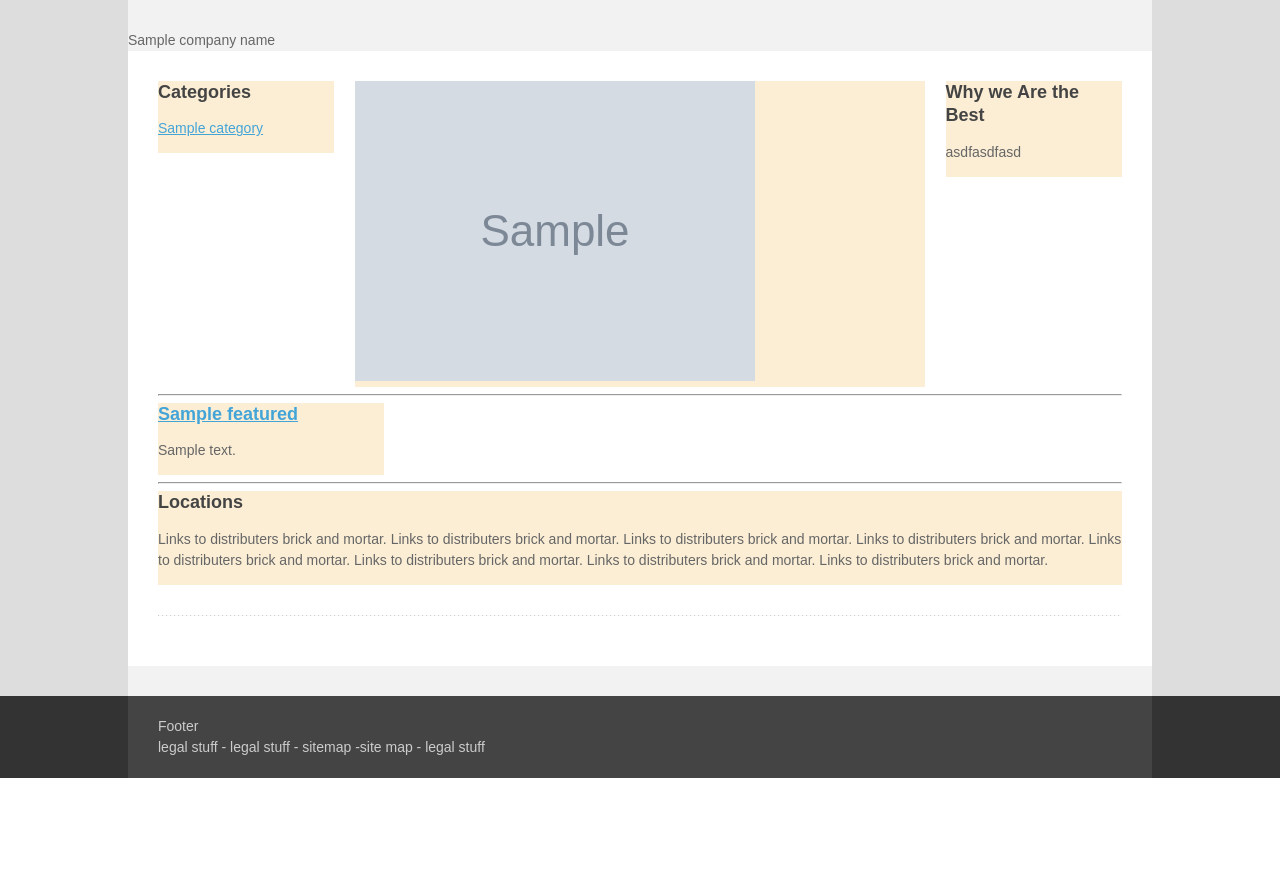
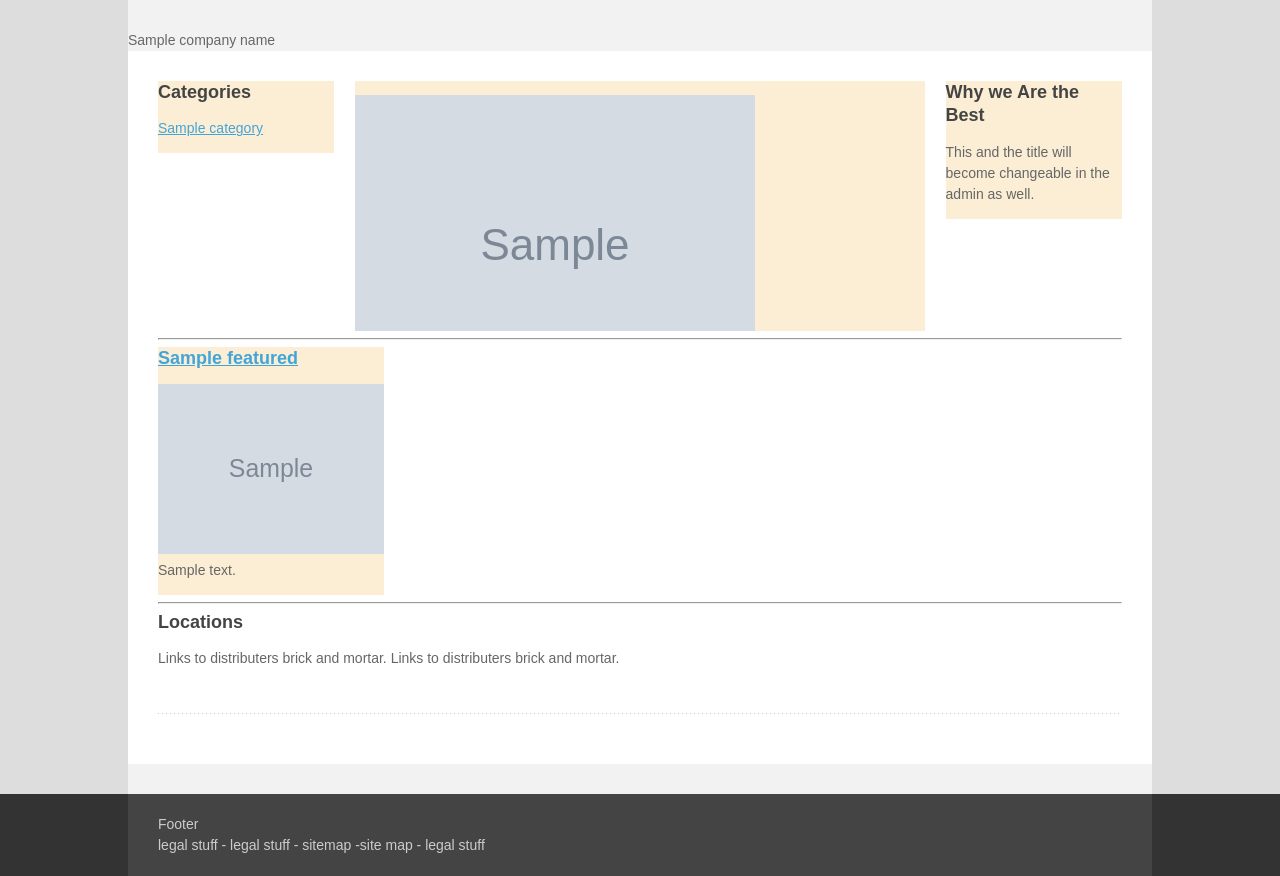
Before and after one commit to kailIII/django-storefront, a Django app: template storefront/templates/storefront/home.html in a window 1280 px wide. Shown: the part 61-937 px from the top of the page. Before the commit the page ends 839 px from the top, so only its background shows below. Run offline with Django 3.2, Linux system fonts and the light colour scheme; the template is opened without the code that fills it: most values are stand-ins (such as "Sample title", 1, 10 or a date in 2020); grey boxes marked "Sample" are stand-in pictures; some libraries are stand-ins or nearby versions.

Commit message:
Banner Fix

```diff
--- /dev/null
+++ b/storefront/static/storefront/css/custom.css
@@ -0,0 +1,3 @@
+.slide {
+  position:absolute;
+}
--- a/storefront/templates/storefront/base_generic.html
+++ b/storefront/templates/storefront/base_generic.html
@@ -11,7 +11,14 @@
 	<script src="http://html5shiv.googlecode.com/svn/trunk/html5.js"></script>
 	<script src="{{ STATIC_URL }}storefront/js/mediaqueries.js"></script>
 	<![endif]-->
-	<script>document.documentElement.className = document.documentElement.className.replace("no-js","js");</script>
+	<script>document.documentElement.className = document.documentElement.className.replace("no-js","js");
+	</script>
+
+{% block javascripts %}
+{% endblock javascripts %}
+
+{% block extra-style %}
+{% endblock extra-style %}
 </head>
 
 <body>
--- a/storefront/templates/storefront/home.html
+++ b/storefront/templates/storefront/home.html
@@ -1,4 +1,49 @@
 {% extends "storefront/base_generic.html" %}
+
+{% block javascripts %}
+
+<script src="//ajax.googleapis.com/ajax/libs/jquery/1.8.3/jquery.min.js"></script>
+<script>
+$(document).ready(function () {
+
+  (function () {
+    var slides = $('.slide');
+    var num_slides = slides.length;
+    var current_slide = 0;
+    var next_slide;
+
+    var fade_speed = 1000;
+    var interval_length = 6000;
+
+    for (var i = 0; i < num_slides; i++) {
+      $(slides[i]).hide();
+    }
+
+    $(slides[current_slide]).fadeIn(fade_speed);
+
+    setInterval(function () {
+      next_slide = (current_slide + 1) % num_slides;
+      $(slides[current_slide]).fadeOut(fade_speed);
+      $(slides[next_slide]).fadeIn(fade_speed);
+      current_slide = next_slide;
+    }, interval_length);
+
+  })();
+});
+</script>
+{% endblock javascripts %}
+
+{% block extra-style %}
+<style>
+.slide {
+  position:absolute;
+}
+.banner{
+   height:250px;
+   overflow:hidden;
+}
+</style>
+{% endblock extra-style %}
 
 {% block content %}
 <div class="grid one-fifth">
@@ -13,16 +58,17 @@
 	</p>
 </div>
 
-<div class="grid three-fifth">
+<div class="grid three-fifth banner">
+    <p><!--leave me blank--></p>
     {% for banner in banner_list %}
-	    <img src="{{ banner.picture.url }}" title="{{ banner }}" alt="broken" />
+	    <img class="slide" src="{{ banner.picture.url }}" title="{{ banner }}" alt="broken" />
 	{% endfor %}
 </div>
 
 <div class="grid one-fifth last">
 	<h3>Why we Are the Best</h3>
 	<p>
-		asdfasdfasd<br>
+		This and the title will become changeable in the admin as well.<br>
 	</p>
 </div><div class="clear"></div>
 
@@ -36,8 +82,13 @@
                 {{ featured.name }}
             </a>
         </h3>
+
+        {% for image in featured.itemimage_set.all %}
+            <img src="{{ image.picture.url }}" title="{{ image }}" alt="broken" /><br />
+        {% endfor %}
+
         <p>
-        {{ featured.description }}
+        {{ featured.short_description }}
         </p>
     </div>
 {% endfor %}
@@ -46,15 +97,9 @@
 
 <hr />
 
-<div class="grid last">
+<div class="this-is-not-a-class">
 	<h3>Locations</h3>
 	<p>
-		Links to distributers brick and mortar.
-		Links to distributers brick and mortar.
-		Links to distributers brick and mortar.
-		Links to distributers brick and mortar.
-		Links to distributers brick and mortar.
-		Links to distributers brick and mortar.
 		Links to distributers brick and mortar.
 		Links to distributers brick and mortar.
 		<br>
--- a/storefront/templates/storefront/product/item_detail.html
+++ b/storefront/templates/storefront/product/item_detail.html
@@ -7,7 +7,7 @@
 <p>{{ object.description }}</p>
 
 {% for image in object.itemimage_set.all %}
-            <img src="{{ image.picture.url }}" title="{{ image.picture }}" alt="broken" /><br />
+    <img src="{{ image.picture.url }}" title="{{ image.picture }}" alt="broken" /><br />
 {% endfor %}
 
 object.comments: {{ object.comments }}<br />
```
